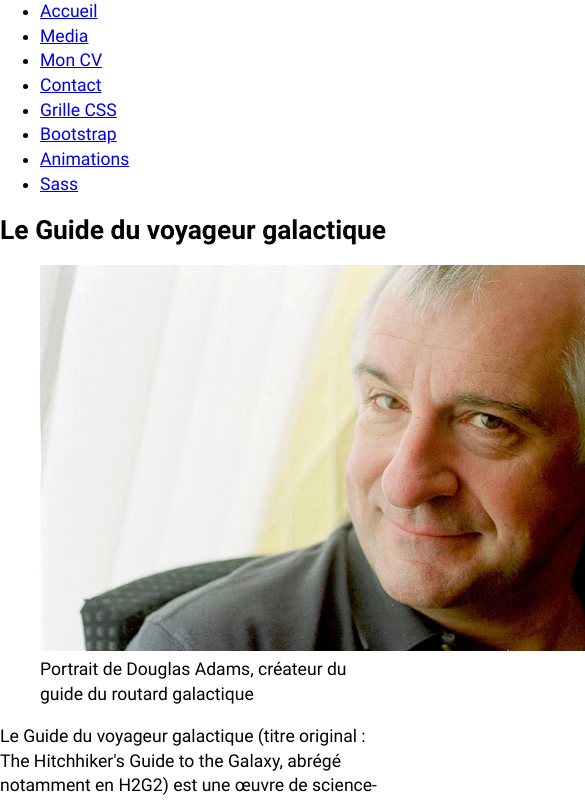
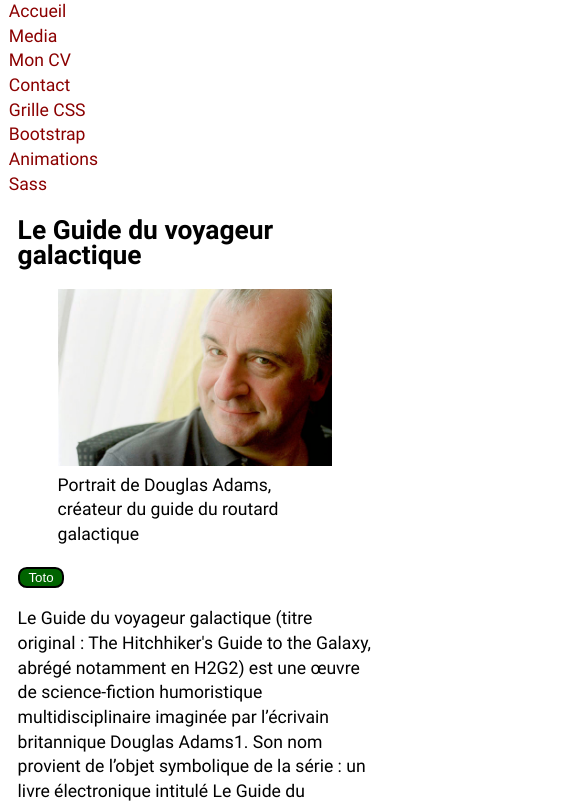
Before and after one commit to nicoduflot/2024-04-08-Web-inter, a plain HTML site: page sass.html in a window 390 px wide. Shown: the part 122-923 px from the top of the page, 585 px wide, since content can reach past the window. Drawn offline with Linux system fonts and the light colour scheme.

Commit message:
HTML CSS Sass pt2

```diff
--- a/sass.html
+++ b/sass.html
@@ -37,6 +37,7 @@
                     Portrait de Douglas Adams, créateur du guide du routard galactique
                 </figcaption>
             </figure>
+            <button class="btn btn-success">Toto</button>
             <p class="intro">
                 Le Guide du voyageur galactique (titre original : The Hitchhiker's Guide to the Galaxy, abrégé notamment
                 en H2G2) est une œuvre de science-fiction humoristique multidisciplinaire imaginée par l’écrivain
--- /dev/null
+++ b/sass/_classes.scss
@@ -0,0 +1,17 @@
+@use "sass:map";
+@use "sass:list";
+@import "_mixins";
+@import "_variables";
+
+@each $element in $test-element{
+    #{$element}{
+        padding-left: 0.5rem;
+        padding-right: 0.5rem;
+    }
+}
+
+@each $color, $value in $btn-colors{
+    .btn-#{$color}{
+        @include buttonStyle($style: $value);
+    }
+}
--- a/sass/_general.scss
+++ b/sass/_general.scss
@@ -4,3 +4,7 @@
 *, *::before, *::after{
     box-sizing: border-box;
 }
+
+img{
+    max-width: 100%;
+}
--- a/sass/_media-queries.scss
+++ b/sass/_media-queries.scss
@@ -6,9 +6,23 @@
 
 @each $breakpoint, $value in $breakpoints{
     /* #{$breakpoint} => #{$value} */
-    @media screen and (min-width: #{$value}){
-        body > main{
-            width: #{map.get($breakpoints-limit, $breakpoint)};
+    @media screen and (min-width: #{$value}px){
+        body{
+            > main{
+                width: #{map.get($breakpoints-limit, $breakpoint)};
+            }
+            @if($value == 768){
+                > nav{
+                    ul{
+                        display: flex;
+                        flex-wrap: wrap;
+                    }
+                    a, a:visited{
+                        padding-left: 0.8rem;
+                        padding-right: 0.8rem;
+                    }
+                }
+            }
         }
     }
 }
--- /dev/null
+++ b/sass/_mixins.scss
@@ -0,0 +1,11 @@
+@mixin lienNavFooter(){
+    color: darkred;
+    text-decoration: none;
+}
+
+@mixin buttonStyle($style){
+    background-color: $style;
+    border-radius: 0.5rem;
+    border: 2px solid black;
+    color: white;
+}
--- a/sass/_structure.scss
+++ b/sass/_structure.scss
@@ -1,8 +1,28 @@
+@import "_mixins";
 body{
     margin: 0;
+    padding-left: 0.5rem;
+    padding-right: 0.5rem;
+    >nav {
+        ul{
+            list-style-type: none;
+            padding: 0;
+            a, a:visited{
+                @include lienNavFooter();
+            }
+        }
+    }
     > main{
         width: 100%;
         margin-left: auto;
         margin-right: auto;
     }
+
+    > footer{
+        ul{
+            a, a:visited{
+                @include lienNavFooter();
+            }
+        }
+    }
 }
--- a/sass/_variables.scss
+++ b/sass/_variables.scss
@@ -1,3 +1,4 @@
+@use "sass:list";
 // couleur d'écriture principale du contenu du site
 $main-color : #333333;
 $main-font-css: 'roboto.css';
@@ -5,11 +6,11 @@ $main-font-name: 'Roboto';
 
 // variables des breakpoints
 $breakpoints: (
-    sm: 576px,
-    md: 768px,
-    lg: 992px,
-    xl: 1200px,
-    xxl: 1400px,
+    sm: 576,
+    md: 768,
+    lg: 992,
+    xl: 1200,
+    xxl: 1400,
 );
 
 $breakpoints-limit: (
@@ -19,3 +20,11 @@ $breakpoints-limit: (
     xl: 1140px,
     xxl: 1320px,
 );
+
+$btn-colors: (
+    success: darkgreen,
+    danger: darkred,
+    warning: rgb(196, 129, 4)
+);
+
+$test-element: '.btn', 'article';
--- a/sass/base.scss
+++ b/sass/base.scss
@@ -1,4 +1,5 @@
 @use "_root";
 @use "_general";
+@use "_classes";
 @use "_structure";
 @use "_media-queries";
```
Also changed, not shown: css/output.css, 1 other file.
